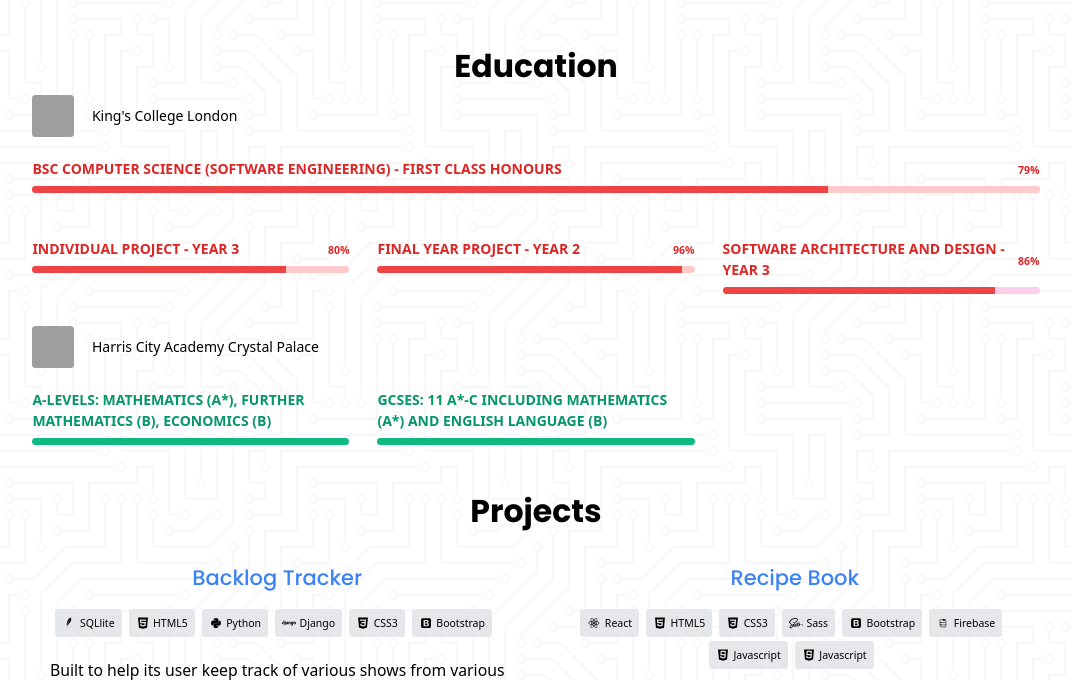
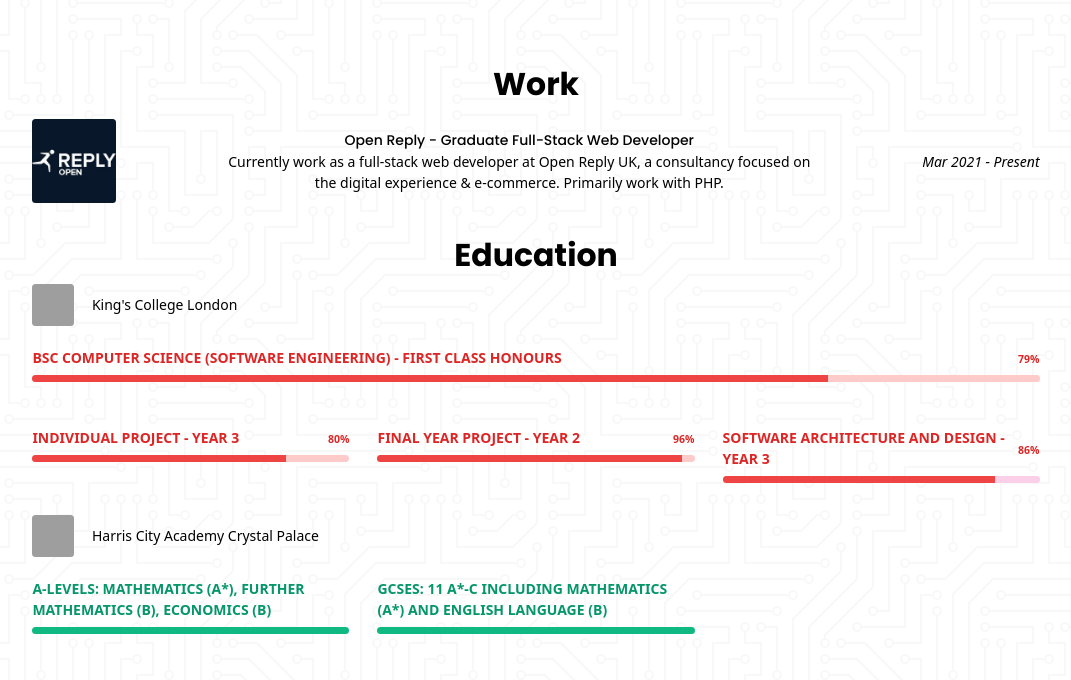
Before and after one commit to muhsink99/muhsink-portfolio-v2, a Gatsby site: page / in a window 1280 px wide. Shown: the part 1342-2022 px from the top of the page, without its empty margins (104-1175 px from the left). Built offline with nearby package versions, Linux system fonts and the light colour scheme; Gatsby itself is replaced by a stand-in of ours; grey boxes are pictures that could not be loaded.

Commit message:
feat: add work experience section

```diff
--- a/config/index.js
+++ b/config/index.js
@@ -21,6 +21,10 @@ module.exports = {
                 url: '#about',
             },
             {
+                name: "Work",
+                url: "#work"
+            },
+            {
                 name: "Education",
                 url: "#education"
             },
--- a/src/components/Contact.js
+++ b/src/components/Contact.js
@@ -9,12 +9,11 @@ const Contact = () => {
                 <h1 className="text-center font-bold text-4xl mb-3">
                     Contact
                 </h1>
-                <p className="text-lg text-center mb-5">I'm no longer seeking opportunities, but if you want to contact me, feel free via the following:</p>
+                <p className="text-lg text-center mb-5"><em className="font-bold">I'm no longer seeking opportunities</em>, but if you want to contact me, feel free via the following:</p>
                 <div id="socials" className="flex flex-row justify-center">
                     <a className="p-5 bg-white rounded-full border mx-3 transition duration-300 ease-in-out hover:text-white hover:bg-blue-500" href="https://www.linkedin.com/in/muhsin-kumbay/" target=" _blank"><FaLinkedin /></a>
                     <a className="p-5 bg-white rounded-full border mx-3 transition duration-300 ease-in-out hover:text-white hover:bg-yellow-500" href="mailto:kumbaymuhsin@gmail.com" target=" _blank"><FaEnvelope /></a>
                     <a className="p-5 bg-white rounded-full border mx-3 transition duration-300 ease-in-out hover:text-white hover:bg-gray-500" href="https://github.com/muhsink99" target=" _blank"><FaGithub /></a>
-
                 </div>
             </section>
         </div >
--- /dev/null
+++ b/src/components/Work.js
@@ -0,0 +1,29 @@
+import * as React from "react"
+import { FaLinkedin, FaEnvelope, FaGithub } from "react-icons/fa";
+
+//                 <a href="mailto:kumbaymuhsin@gmail.com" className="flex justify-center btn-primary text-center mb-3"><FaEnvelope className="btn-icon" />E-Mail (kumbaymuhsin@gmail.com)</a>
+const Work = () => {
+    return (
+        <div id="work" className="container mx-auto w-4/5">
+            <section className="my-10">
+                <h1 className="text-center font-bold text-4xl mb-5">
+                    Work
+                </h1>
+                <div className="flex justify-between flex-col">
+                    <div className="flex flex-col md:flex-row justify-between gap-x-10 gap-y-5">
+                        <img className="w-24 h-24 rounded self-center" src={require("/src/images/open-reply.jpeg")}></img>
+                        <div className="self-center mx-auto lg:w-3/5">
+                            <h2 className="text-center">Open Reply - Graduate Full-Stack Web Developer</h2>
+                            <p className="text-center">
+                                Currently work as a full-stack web developer at Open Reply UK, a consultancy focused on the digital experience & e-commerce. Primarily work with PHP.
+                            </p>
+                        </div>
+                        <em className="self-center">Mar 2021 - Present</em>
+                    </div>
+                </div>
+            </section>
+        </div>
+    );
+}
+
+export default Work
--- a/src/pages/index.js
+++ b/src/pages/index.js
@@ -3,6 +3,7 @@ import '../styles/styls.scss';
 import Layout from "../components/Layout";
 import Hero from "../components/Hero";
 import About from '../components/About';
+import Work from '../components/Work';
 import Education from '../components/Education';
 import Projects from '../components/Projects';
 import Contact from '../components/Contact';
@@ -15,6 +16,7 @@ const IndexPage = () => {
       <SEO></SEO>
       <Hero></Hero>
       <About></About>
+      <Work></Work>
       <Education></Education>
       <Projects></Projects>
       <Contact></Contact>
```
Also changed, not shown: src/images/open-reply.jpeg (added).
